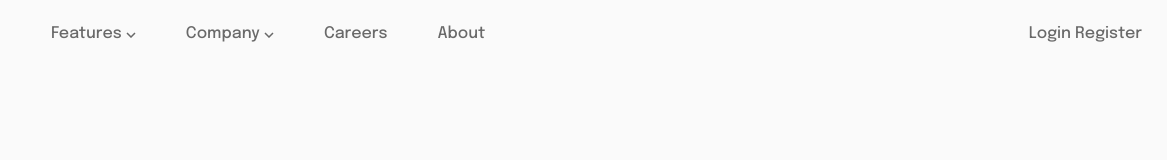
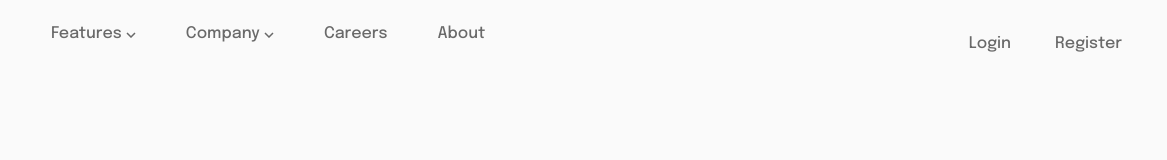
Before and after one commit to KinoDerToten/intro-section-with-dropdown-navigation-main, a plain HTML site: page index.html in a window 1280 px wide. Shown: the full height of the page, 113-1280 px from the left. Drawn offline with Linux system fonts and the light colour scheme.

Commit message:
styling login and register button

```diff
--- a/index.html
+++ b/index.html
@@ -89,8 +89,8 @@
         </nav>
       </div>
       <div class="login-register">
-        <a href="#">Login</a>
-        <a href="#">Register</a>
+        <a href="#" class="login">Login</a>
+        <a href="#" class="register">Register</a>
       </div>
     </header>
     <main></main>
--- a/styles.css
+++ b/styles.css
@@ -79,3 +79,12 @@ header .menu li.company ul li > a {
 .show-sub-menu {
   display: block;
 }
+
+.login-register a {
+  padding: 10px 20px;
+}
+
+.login-register a:hover {
+  border: 1px solid hsl(0, 0%, 8%);
+  border-radius: 15px;
+}
```
